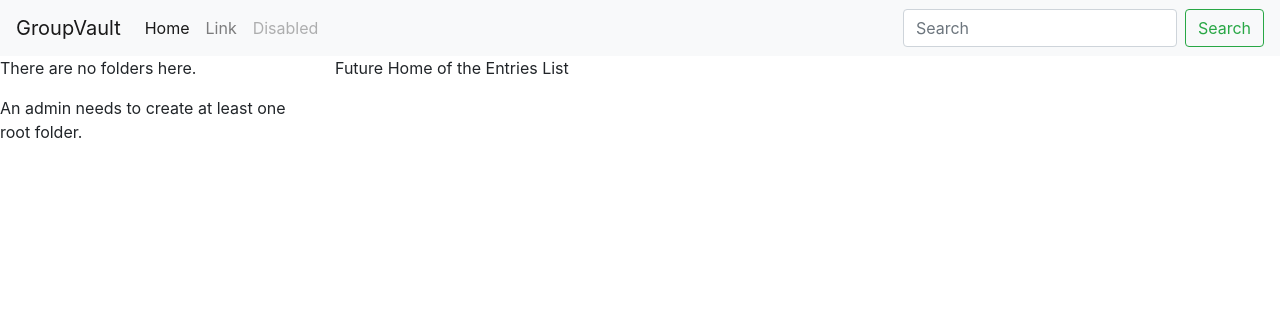
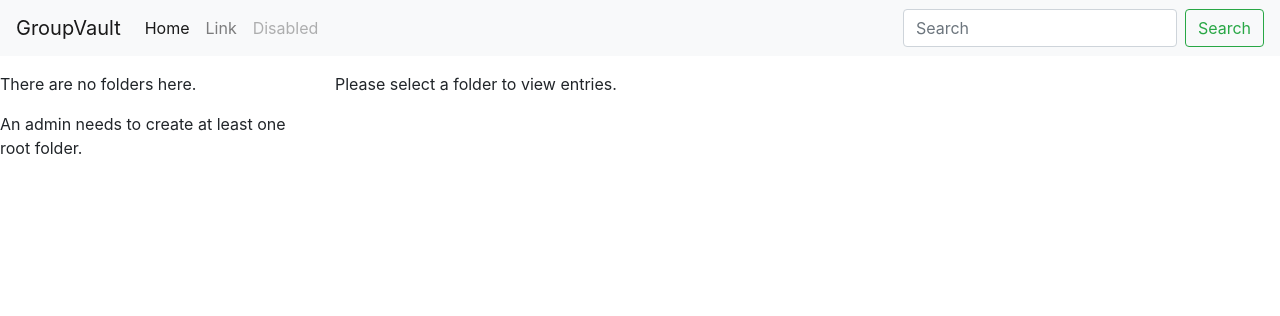
Before and after one commit to seancallaway/GroupVault, a Django app: page / in a window 1280 px wide. Shown: the top 316 px of the page. Run offline with Django 3.2, Linux system fonts and the light colour scheme; the visitor is signed in with stand-in values (Sample User, id 1); data that the repository does not hold is empty; some libraries are stand-ins or nearby versions.

Commit message:
Added margin above main content.

```diff
--- a/entries/templates/home.html
+++ b/entries/templates/home.html
@@ -44,14 +44,14 @@
     </nav>
 
     <div class="container-fluid">
-        <div class="row">
+        <div class="row mt-3">
             <div id="folderList" class="col-sm-3">
                 {% autoescape off %}
                 {{ folders | tree_list }}
                 {% endautoescape %}
             </div>
             <div id="entryList" class="col-sm-9">
-                <p>Future Home of the Entries List</p>
+                <p>Please select a folder to view entries.</p>
             </div>
         </div>
     </div>
```
